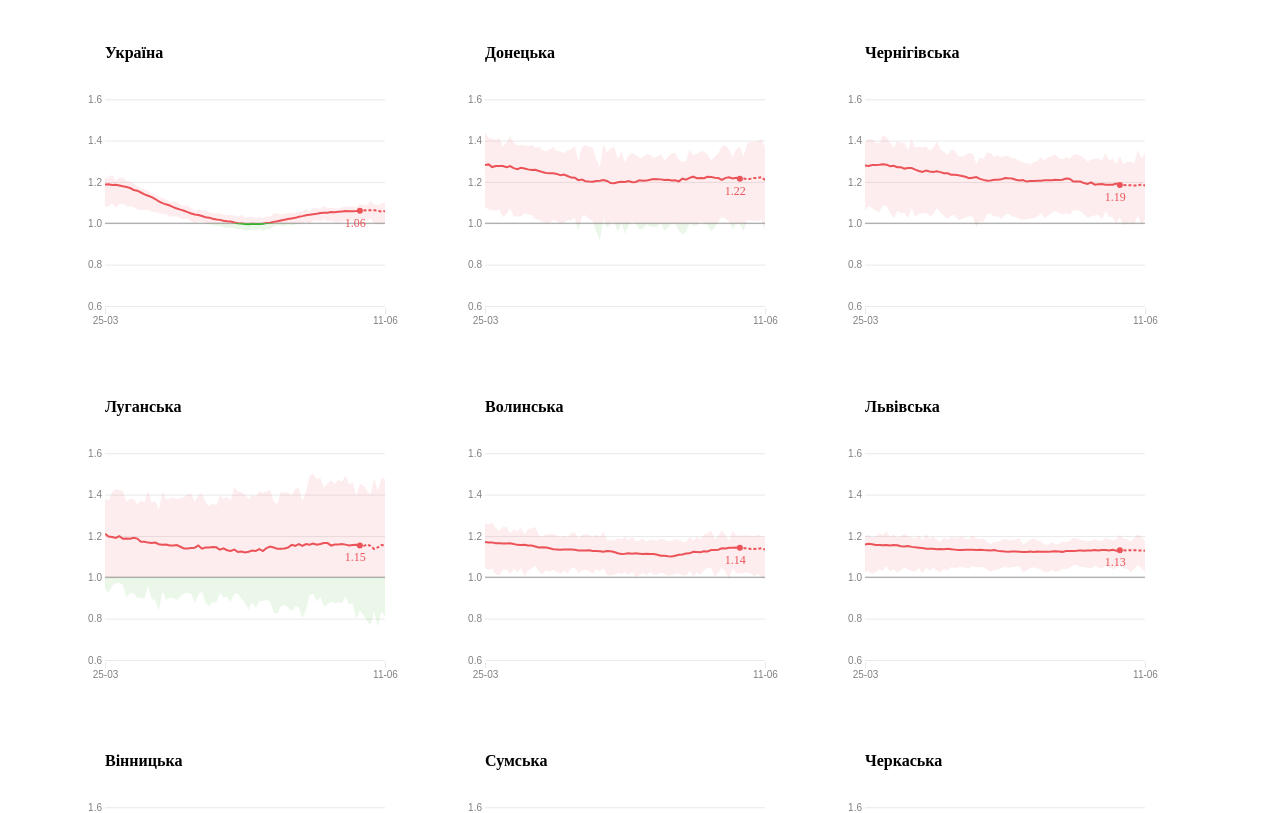
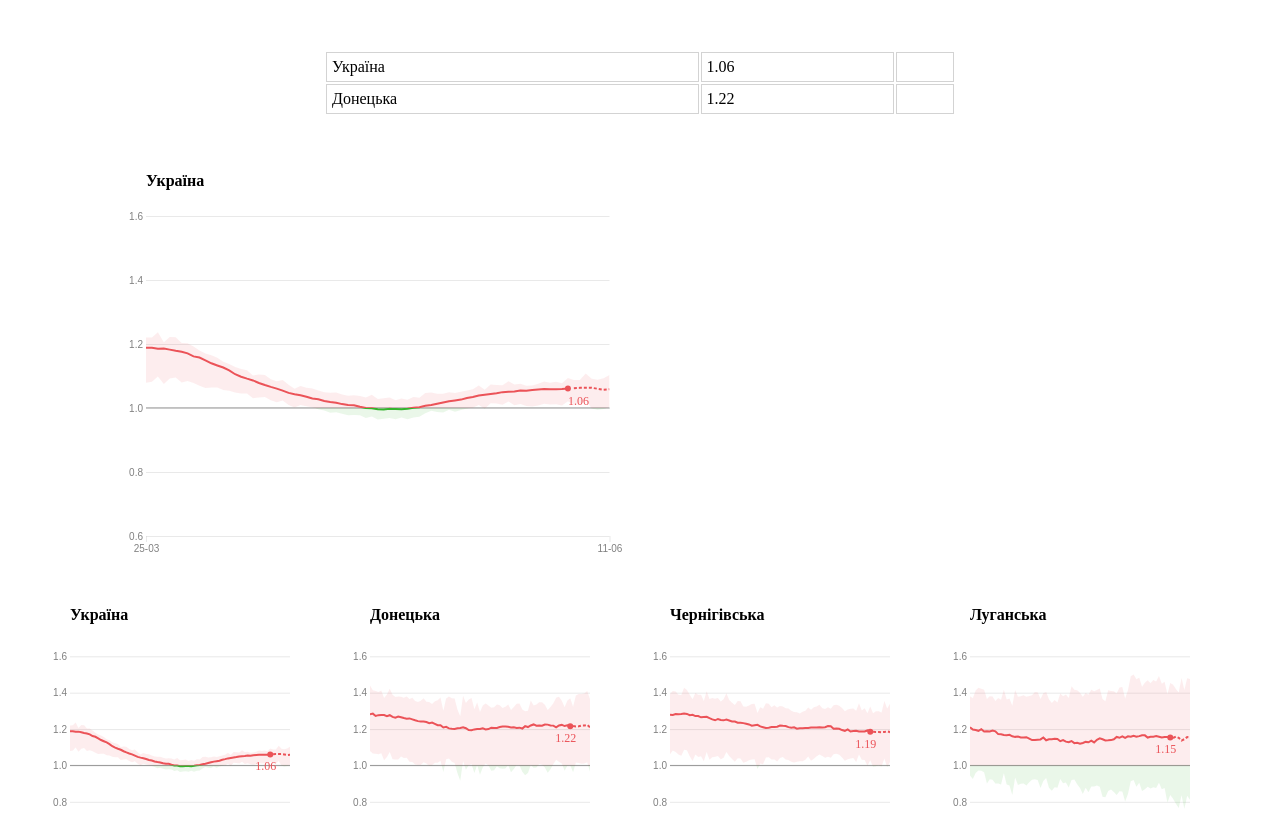
Before and after one commit to texty/covid_rt, a plain HTML site: page index.html in a window 1280 px wide. Shown: the top 813 px of the page. Drawn offline with Linux system fonts and the light colour scheme.

Commit message:
додала single-rt

```diff
--- a/index.html
+++ b/index.html
@@ -33,7 +33,7 @@
         stroke-width: 2px;
     }
 
-    .line.above {
+    .line.above,  .line.up {
         stroke: rgb(235, 83, 88);
     }
 
@@ -43,7 +43,7 @@
 
     }
 
-    .area.above {
+    .area.above, .area.up {
         fill: rgb(235, 83, 88);
 
     }
@@ -57,8 +57,71 @@
        font-weight: bold;
     }
 
+
+    #charts-container {
+        width: 86%;
+        margin: auto;
+        display: grid;
+        grid-template-columns: 50% 50%;
+    }
+
+    #rt-chart-wrapper {
+        /*background-color: lightgrey;*/
+    }
+
+    @media(max-width: 812px){
+        #charts-container {
+            display: block;
+        }
+    }
+
+    table {
+        width: 50%;
+        margin: 50px auto;
+    }
+
+    td {
+        cursor: pointer;
+        padding: 5px;
+        border: 1px solid lightgrey;
+
+    }
 </style>
 <body>
+
+<table>
+    <thead></thead>
+    <tbody>
+    <tr data="Ukraine">
+        <td>Україна</td>
+        <td>1.06</td>
+        <td></td>
+    </tr>
+
+    <tr data="Донецька">
+        <td>Донецька</td>
+        <td>1.22</td>
+        <td></td>
+    </tr>
+
+    </tbody>
+
+</table>
+
+<section id="charts-container">
+
+    <div id="rt-chart-wrapper">
+        <div id="rt-chart"></div>
+    </div>
+
+
+    <div id="amount-chart-wrapper">
+        <div id="amount-chart"></div>
+    </div>
+
+</section>
+
+
 
 <div id="wrapper">
     <div id="charts"></div>
@@ -70,6 +133,8 @@
 <script src="lib/jquery-3.3.1.js"></script>
 <script src="lib/d3v5.min.js"></script>
 <script src="lib/share-behavior.js"></script>
+<script src="js/table_and_charts.js"></script>
+
 
 
 <script>
@@ -110,10 +175,8 @@
 
         var bisectDate = d3.bisector(function(d) { return d.date; }).left;
 
-
         const min_date = d3.min(data, function(d){ return parseDate(d.date)});
         const max_date = d3.max(data, function(d){ return parseDate(d.date)});
-
 
         data.forEach(function(d){
             d.date = parseDate(d.date);
@@ -125,12 +188,12 @@
             d.upper_90 = +d.upper_90;
         });
 
+        var chartOuterWidth = 300;
+        var chartInnerWidth = 220;
 
-        var chartOuterWidth = 380;
-        var chartInnerWidth = 280;
+        var chartOuterHeight = 300;
+        var chartInnerHeight = 220;
 
-        var chartOuterHeight = 350;
-        var chartInnerHeight = 250;
 
         var nested = d3.nest()
                 .key(function(d){ return d.region; })
--- /dev/null
+++ b/js/table_and_charts.js
@@ -0,0 +1,380 @@
+/**
+ * Created by yevheniia on 15.06.20.
+ */
+
+d3.csv("data/rt_2020_06_12.csv").then(function(data) {
+
+    const parseDate = d3.timeParse("%Y-%m-%d");
+    const formatDate = d3.timeFormat("%d-%m");
+
+    var bisectDate = d3.bisector(function (d) {
+        return d.date;
+    }).left;
+
+
+    const min_date = d3.min(data, function (d) {
+        return parseDate(d.date)
+    });
+
+    const max_date = d3.max(data, function (d) {
+        return parseDate(d.date)
+    });
+
+
+    data.forEach(function (d) {
+        d.date = parseDate(d.date);
+        d.mean = +d.mean;
+        d.median = +d.median;
+        d.lower_50 = +d.lower_50;
+        d.lower_90 = +d.lower_90;
+        d.upper_50 = +d.upper_50;
+        d.upper_90 = +d.upper_90;
+    });
+
+
+    let chartOuterWidth = d3.select("#rt-chart-wrapper").node().getBoundingClientRect().width;
+    var chartInnerWidth = chartOuterWidth - 80;
+
+    var chartOuterHeight = 400;
+    var chartInnerHeight = 320;
+
+
+    var ourDate = new Date(max_date);
+    var borderDate = ourDate.getDate() - 7;
+    ourDate.setDate(borderDate);
+
+    let borderRt = data.filter(function (d) {
+        return formatDate(d.date) === formatDate(ourDate) && d.region === "Ukraine"
+    });
+
+    var filtered = data.filter(function (d) {
+        return d.region === "Ukraine"
+    });
+
+    const yScale = d3.scaleLinear()
+        .domain([0.6, 1.6])
+        .range([chartInnerHeight, 0]);
+
+
+    const xScale = d3.scaleTime()
+        .domain([min_date, max_date])
+        .range([0, chartInnerWidth]);
+
+
+    const svgRt = d3.select("#rt-chart")
+        .append("svg")
+        .attr("width", chartOuterWidth)
+        .attr("height", chartOuterHeight)
+        .attr("id", "main-rt")
+        .append("g")
+        .attr("transform", "translate(50,50)");
+
+    const borderLine = svgRt.append("line")
+        .attr("x1", 0)
+        .attr("x2", chartInnerWidth)
+        .attr("y1", yScale(1))
+        .attr("y2", yScale(1))
+        .attr("stroke", "grey");
+
+    var clipUp =  svgRt.append("clipPath")
+        .attr("id", "clip-up")
+        .append("rect")
+        .attr("width", chartInnerWidth);
+
+
+    var clipDown = svgRt.append("clipPath")
+        .attr("id", "clip-down")
+        .append("rect")
+        .attr("width", chartInnerWidth);
+
+
+    /* region label */
+    var selectedRegion = svgRt.append("text")
+        .attr("transform", "translate(0," + -30 + ")")
+        .attr("x", "0")
+        .attr("text-anchor", "start")
+        .style("font-weight", "bold");
+
+
+
+    /* region label */
+    var text = svgRt.append("text")
+        .attr("transform", "translate(0," + 0 + ")")
+        .attr("x", "0")
+        .attr("text-anchor", "start")
+        .style("font-weight", "bold");
+
+
+    /* axis */
+    svgRt.append("g")
+        .attr("transform", "translate(0," + chartInnerHeight + ")")
+        .attr("class", "x axis")
+        .call(d3.axisBottom(xScale)
+            .ticks(2)
+            .tickFormat(function (d) {
+                return formatDate(d)
+            })
+            .tickValues([min_date, max_date])
+        );
+
+    svgRt.append("g")
+        .attr("class", "y axis");
+
+
+    //цільна лінія
+    var line1 = svgRt.selectAll(".single-line1")
+        .data(["up", "down"])
+        .enter()
+        .append("path")
+        .attr("class", function (d) {
+            return "single-line1 line " + d;
+        });
+
+    //пунктирна лінія 7 днів
+    var line2 = svgRt.selectAll(".single-line2")
+        .data(["up", "down"])
+        .enter()
+        .append("path")
+        .attr("class", function (d) {
+            return "single-line2 line " + d;
+        });
+
+    // area
+    var area =  svgRt.selectAll(".area")
+        .data(["up", "down"])
+        .enter()
+        .append("path")
+        .attr("class", function (d) {
+            return "area " + d;
+        })
+        .style("opacity", 0.1);
+
+
+    //7 days circle
+    var smallCircle = svgRt.append("circle")
+        .attr("cx", xScale(ourDate))
+        .attr("cy", yScale(borderRt[0].median))
+        .attr("fill", borderRt[0].median > 1 ? 'rgb(235, 83, 88)' : 'rgb(53, 179, 46)')
+        .attr("r", 3);
+
+
+    var circleLabel = svgRt.append("text")
+        .attr("x", xScale(ourDate) - 15)
+        .attr("y", yScale(borderRt[0].median) + 16)
+        .attr("fill", borderRt[0].median > 1 ? 'rgb(235, 83, 88)' : 'rgb(53, 179, 46)')
+        .text(borderRt[0].median.toFixed(2))
+        .style("font-size", "12px");
+
+
+
+    var focus = svgRt.append("g")
+        .attr("class", "focus")
+        .style("display", "none");
+
+    focus.append("line")
+        .attr("class", "x")
+        .style("stroke", "grey")
+        .style("stroke-dasharray", "3.3")
+        .style("opacity", 0.5)
+        .attr("y1", yScale(1.6))
+        .attr("y2", yScale(0.6));
+
+    focus.append("text")
+        .attr("class", "text-date")
+        .attr("y", chartInnerHeight - 50)
+        .style("font-size", "14px");
+
+    focus.append("text")
+        .attr("class", "text-Rt")
+        .attr("y", chartInnerHeight - 35)
+        .style("font-size", "14px");
+
+    //overlay
+    var overlay = svgRt.append("rect")
+        .attr("class", "overlay")
+        .attr("width", chartInnerWidth)
+        .attr("height", chartInnerHeight)
+        .on("mouseover", function () {
+            focus.style("display", null);
+        })
+        .on("mouseout", function () {
+            focus.style("display", "none")
+        });
+
+
+    drawRt(filtered);
+
+
+    function drawRt(df){
+
+
+        let yMin = d3.min(df, function (d) { return d.lower_50 });
+        let yMax = d3.max(df, function (d) { return d.lower_50 });
+
+        function redrawRt(){
+
+            chartOuterWidth = d3.select("#rt-chart-wrapper").node().getBoundingClientRect().width;
+            chartInnerWidth = chartOuterWidth - 80;
+            let borderRt_new = df.filter(function (d) {
+                return formatDate(d.date) === formatDate(ourDate)
+            });
+
+            yScale.domain([0.6, 1.6]);
+            xScale.range([0, chartInnerWidth]);
+
+            d3.select('#main-rt').attr("width", chartOuterWidth);
+            svgRt.attr("width", chartOuterWidth);
+
+            selectedRegion
+                .text(df[0].region.replace("Ukraine", "Україна") );
+
+
+            svgRt.select(".y.axis")
+                .transition()
+                .duration(0)
+                .call(d3.axisLeft(yScale)
+                    .ticks(5)
+                    .tickSize(-chartInnerWidth));
+
+
+            svgRt.select(".x.axis")
+                .transition()
+                .duration(500)
+                .call(d3.axisBottom(xScale)
+                    .ticks(2)
+                    .tickFormat(function (d) {
+                        return formatDate(d)
+                    })
+                    .tickValues([min_date, max_date]));
+
+            clipUp
+                .transition()
+                .duration(0)
+                .attr("height", yScale(1))
+                .attr("width", chartInnerWidth);
+
+            clipDown
+                .transition()
+                .duration(0)
+                .attr("y", yScale(1))
+                .attr("width", chartInnerWidth)
+                .attr("height", chartInnerHeight - yScale(1));
+
+            borderLine
+                .transition()
+                .duration(500)
+                .attr("x1", 0)
+                .attr("x2", chartInnerWidth)
+                .attr("y1", yScale(1))
+                .attr("y2", yScale(1));
+
+
+            smallCircle
+                .transition()
+                .duration(500)
+                .attr("cx", xScale(ourDate))
+                .attr("cy", yScale(borderRt_new[0].median))
+                .attr("fill", borderRt_new[0].median > 1 ? 'rgb(235, 83, 88)' : 'rgb(53, 179, 46)');
+
+            circleLabel
+                .transition()
+                .duration(500)
+                .attr("x", xScale(ourDate))
+                .attr("y", yScale(borderRt_new[0].median) + 16)
+                .attr("fill", borderRt_new[0].median > 1 ? 'rgb(235, 83, 88)' : 'rgb(53, 179, 46)')
+                .text(borderRt_new[0].median.toFixed(2));
+
+
+            line1
+                .transition()
+                .duration(500)
+                .attr("clip-path", function (d) {
+                    return "url(#clip-" + d + ")";
+                })
+                .attr("d", d3.line()
+                    .x(function (d, i) { return xScale(d.date);})
+                    .y(function (d) { return yScale(d.median); })
+                    (df.filter(function (p) {
+                        return p.date.getTime() <= ourDate.getTime() })  )
+                )
+                .attr("fill", "none");
+
+
+            line2
+                .transition()
+                .duration(500)
+                .attr("clip-path", function (d) {
+                    return "url(#clip-" + d + ")";
+                })
+                .attr("d", d3.line()
+                    .x(function (d, i) { return xScale(d.date);})
+                    .y(function (d) { return yScale(d.median); })
+                    (df.filter(function (p) { return p.date.getTime() > ourDate.getTime() })   )
+                )
+                .attr("fill", "none")
+                .attr("stroke-dasharray", "3,2");
+
+            area
+                .transition()
+                .duration(500)
+                .attr("clip-path", function (d) {
+                    return "url(#clip-" + d + ")";
+                })
+                .attr("d", d3.area()
+                    .x(function (d, i) { return xScale(d.date); })
+                    .y0(function (d) { return yScale(d.upper_50); })
+                    .y1(function (d) { return yScale(d.lower_50); })
+                    (df)
+                );
+            } /* end of redraw RT*/
+
+        redrawRt();
+
+        overlay
+            .on("mousemove", mousemove);
+
+
+        /* mouseover */
+        function mousemove() {
+            var x0 = xScale.invert(d3.mouse(this)[0]),
+                i = bisectDate(df, x0, 1),
+                d0 = df[i - 1],
+                d1 = df[i],
+                d = x0 - d0.date > d1.date - x0 ? d1 : d1;
+            focus.attr("transform", "translate(" + xScale(d.date) + "," + 0 + ")");
+
+
+            focus.select("text.text-date")
+                .attr("x", function () {
+                    return xScale(d.date) > (chartInnerWidth / 2) ? -( this.getBBox().width + 9) : 9
+                })
+                .html(d3.timeFormat("%d-%m, %Y")(d.date));
+
+
+            focus.select("text.text-Rt")
+                .attr("x", function () {
+                    return xScale(d.date) > (chartInnerWidth / 2) ? -( this.getBBox().width + 9) : 9
+                })
+                .html("R: " + d.median.toFixed(2));
+        }
+
+        /* window resize */
+           window.addEventListener("resize", redrawRt);
+
+    }
+
+    d3.selectAll("tr").on("click", function(d){
+        let region = d3.select(this).attr("data");
+
+        let newData =  data.filter(function (d) {
+            return d.region === region
+        });
+
+        drawRt(newData);
+
+    })
+
+
+
+
+});
```
